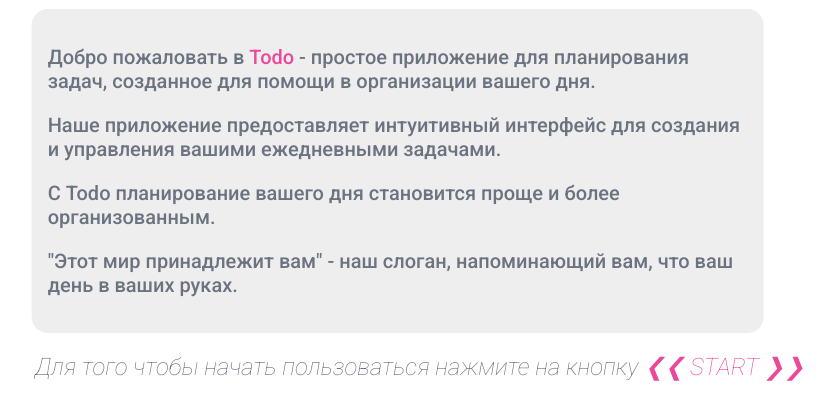
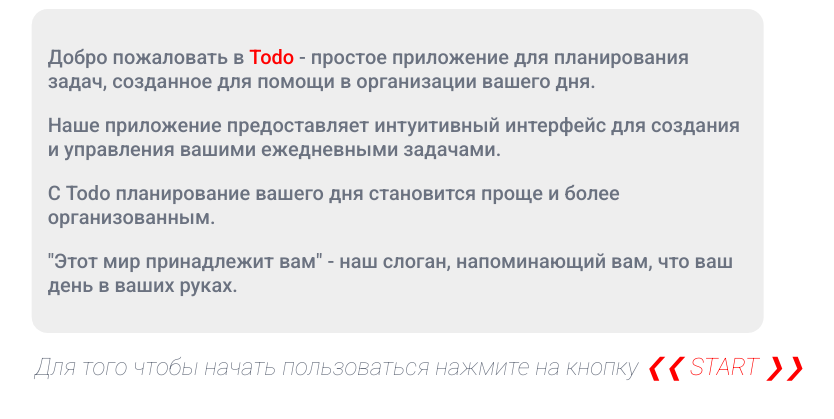
Before and after one commit to acovy/reactToDo, a React (Create React App) app: page / in a window 1280 px wide. Shown: the part 177-596 px from the top of the page, without its empty margins (222-1056 px from the left). Built offline with nearby package versions, Linux system fonts and the light colour scheme.

Commit message:
final fix

```diff
--- a/src/App.jsx
+++ b/src/App.jsx
@@ -8,12 +8,10 @@ const App = () => {
     <div className="App">
       <Routes>
         <Route path="/" element={<Homepage/>}/>
-        <Route path="/main" element={<TasksPage/>}/>
+        <Route path="/todo" element={<TasksPage/>}/>
       </Routes>
     </div>
   )
 }
 
-//
-
 export default App;
--- a/src/components/homePage/Homepage.jsx
+++ b/src/components/homePage/Homepage.jsx
@@ -8,13 +8,13 @@ const Homepage = () => {
                 <h1>О приложении Todo</h1>
             </div>
             <div className='about'>
-                <p>Добро пожаловать в <Link to="/main">Todo</Link> - простое приложение для планирования задач, созданное для помощи в организации вашего дня.</p>
+                <p>Добро пожаловать в <Link to="/todo">Todo</Link> - простое приложение для планирования задач, созданное для помощи в организации вашего дня.</p>
                 <p>Наше приложение предоставляет интуитивный интерфейс для создания и управления вашими ежедневными задачами.</p>
                 <p>С Todo планирование вашего дня становится проще и более организованным.</p>
                 <p>"Этот мир принадлежит вам" - наш слоган, напоминающий вам, что ваш день в ваших руках.</p>
             </div>
             <div className='etrance'>
-                <h2>Для того чтобы начать пользоваться нажмите на кнопку <Link to="/main">❮❮ START ❯❯</Link></h2>
+                <h2>Для того чтобы начать пользоваться нажмите на кнопку <Link to="/todo">❮❮ START ❯❯</Link></h2>
             </div>
         </div>
     )
--- a/src/components/homePage/Homepage.scss
+++ b/src/components/homePage/Homepage.scss
@@ -26,10 +26,10 @@
     font-family: 'Roboto', sans-serif;
     font-size: 20px;
       a {
-          color: #EC4899;
+          color: red;
           text-decoration: none;
           &:hover{
-            color:#8B5CF6;
+            color: red;
           }
         }
     }
@@ -37,10 +37,10 @@
         font-size: larger;
         font-family: 'Roboto', sans-serif;
         a {
-          color: #EC4899;
+          color: red;
           text-decoration: none;
           &:hover{
-            color:#8B5CF6;
+            color:red;
           }
         }
         h2{
--- a/src/components/task/Task.jsx
+++ b/src/components/task/Task.jsx
@@ -1,8 +1,9 @@
     import { useState } from "react";
     import "./Task.scss";
+    import TasksForm from "../tasksForm/TasksForm";
     import { AiOutlineDelete, AiOutlineEdit, AiOutlineLike, AiOutlineLine, AiOutlineCheck } from "react-icons/ai";
 
-    const Task = ({ element, setTasks }) => {
+    const Task = ({ element, setTasks, handleOnSubmit }) => {
     const [isEdit, setIsEdit] = useState(false);
     const [inputEdit, setInputEdit] = useState(element.name);
     const [checked, setChecked] = useState(false);
@@ -23,14 +24,16 @@
         <div className="task">
         {isEdit ? (
             <div className="tasktrue">
+                <form onSubmit={handleOnSubmit}>
                     <input
                         placeholder="Write changed text"
                         className="tasktrue__editing-task"
-                    inputEdit={inputEdit}
+                        value={inputEdit}
                         onChange={(event) => setInputEdit(event.target.value)}/>
                     <button className="tasktrue__btn-add"
                         onClick={handleClick}><AiOutlineLike/>
                     </button>
+                </form>
             </div>
         ) : (
             <div className="taskfalse">
--- a/src/components/task/Task.scss
+++ b/src/components/task/Task.scss
@@ -1,15 +1,15 @@
 @import url('https://fonts.googleapis.com/css2?family=Roboto:ital,wght@1,100&display=swap');
 @import url('https://fonts.googleapis.com/css2?family=Roboto:ital,wght@0,500;1,100&display=swap');
 
-.task {
+.task{
     width: 800px;
     min-height: 10px;
     color: red;
-
     .taskfalse {
         display: flex;
         justify-content: space-between;
         background-color: #eee;
+        box-shadow: 0px 5px 10px 0px rgba(0, 0, 0, 0.5);
         padding: 16px;
         border-radius: 16px;
         margin-bottom: 16px;
@@ -43,6 +43,7 @@
 
             &:checked + .custom-checkbox {
             }
+
         }
 
         .passive {
@@ -109,12 +110,20 @@
         }
     }
 
-  .tasktrue {
-    .tasktrue__editing-task {
+    input,
+    button {
+        border: none;
+        outline: none;
+        background: none;
+    }
+
+    .tasktrue{
+        .tasktrue__editing-task{
             flex: 1 1 0%;
             width: 500px;
             height: 30px;
             background-color: #eee;
+            box-shadow: 0px 5px 10px 0px rgba(0, 0, 0, 0.5);
             padding: 16px;
             border-radius: 16px;
             margin-right: 16px;
@@ -122,27 +131,24 @@
             color: #6B7280;
             font-family: 'Roboto', sans-serif;
             font-size: 20px;
-
-      &placeholder {
+                &placeholder{
                     color: #6B7280;
                 }
         }
-
-    .tasktrue__btn-add {
+        .tasktrue__btn-add{
             color: red;
             opacity: 0.7;
             font-size: 30px;
             vertical-align: middle;
             cursor: pointer;
             transition: 0.2s;
-
                 &:hover {
                     opacity: 0.8;
                 }
-
                 &:active {
                     opacity: 0.6;
                 }
         }
     }
+
 }
--- a/src/components/tasksPage/TasksPage.scss
+++ b/src/components/tasksPage/TasksPage.scss
@@ -10,10 +10,10 @@
     padding-left: 16px;
     font-family: 'Roboto', sans-serif;
     a {
-      color: #EC4899;
+      color: red;
       text-decoration: none;
       &:hover{
-        color:#8B5CF6;
+        color:red;
       }
     }
   }
```
Lines whose indentation alone changed are shown as unchanged.
